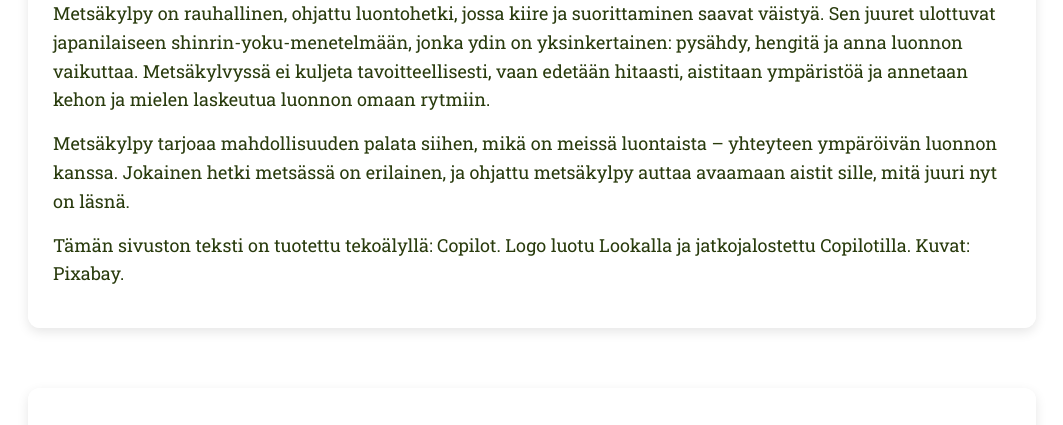
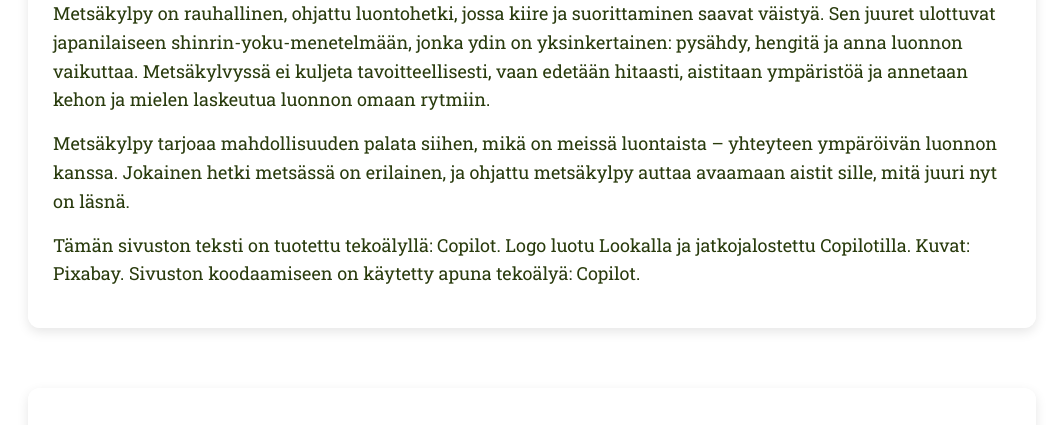
Before and after one commit to niinako/metsakylpy, a plain HTML site: page index.html in a window 1280 px wide. Shown: the part 328-753 px from the top of the page, without its empty margins (108-1171 px from the left). Drawn offline with Linux system fonts and the light colour scheme; a web font is replaced by a local one.

Commit message:
Tekoälyn käytön lisäys.

```diff
--- a/index.html
+++ b/index.html
@@ -85,7 +85,7 @@
           nyt on läsnä.
         </p>
         <p>
-          Tämän sivuston teksti on tuotettu tekoälyllä: Copilot. Logo luotu Lookalla ja jatkojalostettu Copilotilla. Kuvat: Pixabay.
+          Tämän sivuston teksti on tuotettu tekoälyllä: Copilot. Logo luotu Lookalla ja jatkojalostettu Copilotilla. Kuvat: Pixabay. Sivuston koodaamiseen on käytetty apuna tekoälyä: Copilot.
         </p>
       </div>
       <div class="flex_container kotisivu">
```
